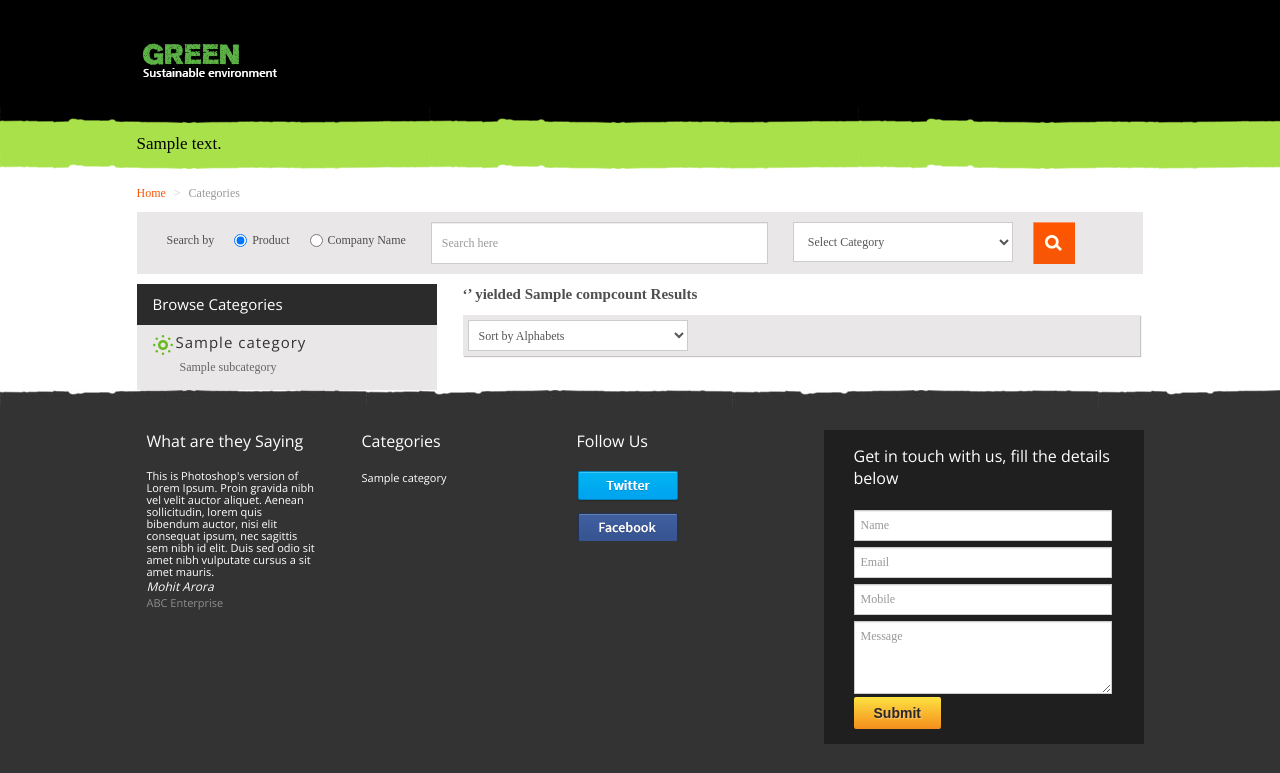
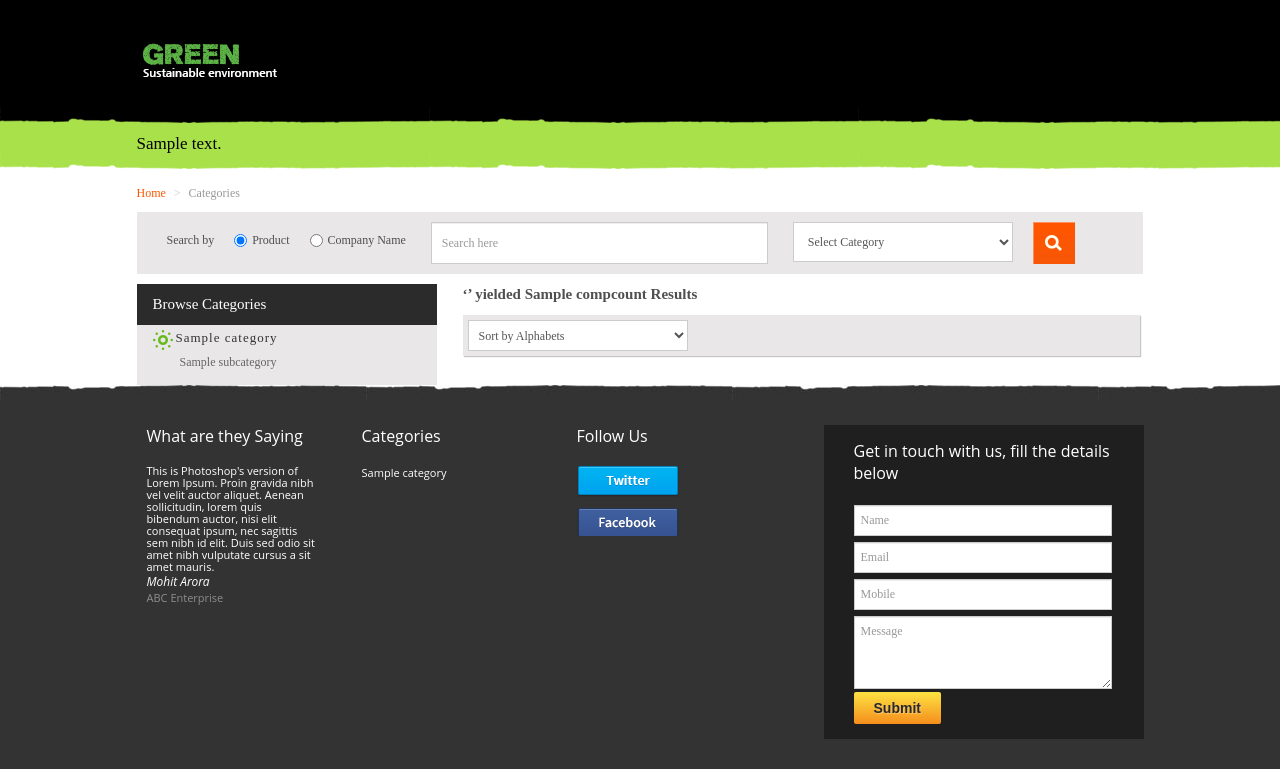
Before and after one commit to akankshajoshi/gogreen, a Django app: template templates/search/comp_search.html in a window 1280 px wide. Shown: the top 773 px of the page. Run offline with Django 3.2, Linux system fonts and the light colour scheme; tables that the repository leaves empty hold one stand-in row (values such as "Sample post"); the template is opened without the code that fills it: values that come from a table or form of the project are taken from there, most other values are stand-ins (such as "Sample title", 1, 10 or a date in 2020); some libraries are stand-ins or nearby versions; some web fonts are replaced.

Commit message:
UI upadted

```diff
--- a/media/css/style.css
+++ b/media/css/style.css
@@ -1,6 +1,15 @@
-@import url(http://fonts.googleapis.com/css?family=Open+Sans:400,600,700);
-/*font-family: 'Open Sans', sans-serif;  @customFontFamily*/
-/*------ template stylization ------*/
+
+
+@font-face {
+    font-family: 'HelveticaNeueRegular';
+    src: url('/media/css/fonts/helveticaneue.eot');
+    src: url('/media/css/fonts/helveticaneue.eot') format('embedded-opentype'),
+    url('/media/css/fonts/helveticaneue.woff') format('woff'),
+    url('/media/css/fonts/helveticaneue.ttf') format('truetype'),
+    url('/media/css/fonts/helveticaneue.svg#HelveticaNeueRegular') format('svg');
+}
+
+
 body {
   background: #fff
 }
@@ -18,7 +27,7 @@ h5,
 h6 {
   margin: 15px 0 0 0;
   font-weight: normal;
-  font-family: 'Open Sans', sans-serif;
+  font-family: 'HelveticaNeueRegular';
 }
 
 
@@ -1555,7 +1564,7 @@ filter: progid:DXImageTransform.Microsoft.gradient( startColorstr='#fde242', end
 .navbar-form li select { padding:10px ; margin:0 0 0 5px;  width:220px;height:40px;}
 .navbar-form li input[type="submit"]{ background:url(/media/images/submit.gif) no-repeat; width:42px; height:42px; border:none; margin:0;}
 .leftnav { background:#e9e7e7;}
-.leftnav h3 { margin:5px 0 0 0; float:left; width:100%;}
+.leftnav h3 { margin:0; float:left; width:95%;font-size: 13px;}
 .leftnav h3 span { float:left; background:url(/media/images/sprite.png) no-repeat; width:24px; height:21px;}
 
 .leftnav h3 span.energy { background-position:-58px -74px;}
@@ -1572,18 +1581,18 @@ filter: progid:DXImageTransform.Microsoft.gradient( startColorstr='#fde242', end
 
 .leftnav .bdr { margin:10px 0;  border-bottom:solid 1px #ccc; float:left; width:100%;}
 
-.sort { width:98%; display:block; background:#e9e7e7; box-shadow:1px 1px 1px #c5c5c5; padding:5px; margin:0 0 20px 0}
+.sort { width:98%; display:block; background:#e9e7e7; box-shadow:1px 1px 1px #c5c5c5; padding:5px; margin:0 0 13px 0}
 
 .searchresult {  margin: 10px 0;
-    padding: 10px 10px 10px 20px;
-    width: 95%;}
+    padding: 0px 10px 10px 20px;
+    width: 95%;font-size: 13px;line-height: 16px;}
 .searchresult img { border:solid 1px #e6e6e6; margin:5px 10px 0px 0;}
 
 .searchresult span { display:block;}
-.searchresult strong a { font-size:24px; display:block; color:#ff5500; margin:0 0 10px 0; line-height:24px;}
+.searchresult strong a { font-size:22px; font-weight: normal; display:block; color:#ff5500; margin:0; line-height:24px;}
 .load { text-align:center; font-size:14px; padding:10px 0;}
 
-.searchresultgrey { background:#f6f5f5; border-bottom:solid 2px #d2d2d2;}
+.searchresultgrey { background:#f6f5f5; border-bottom:solid 2px #d2d2d2;padding-top: 5px;}
 .green { color:#000000; font-size:30px; }
 .thumbnail .caption { position:absolute; color:#fff; bottom:0px; background:url(/media/images/caption.png) repeat;font:normal 13px Arial, Helvetica, sans-serif; padding:9px 9px 45px 9px;}
 .thumbnail .caption strong { font:bold 18px Arial, Helvetica, sans-serif;}
@@ -1595,7 +1604,7 @@ filter: progid:DXImageTransform.Microsoft.gradient( startColorstr='#fde242', end
 
 .comptop img { margin:0 0PX 0 10px ; border:solid 1PX #c5c5c5; box-shadow:1PX 1PX 1PX #ececec; float:left;}
 .comptop h1 { display:block; font-size:20px; float:left; width:80%;  margin:10px 0PX 10px 10px ; line-height:20px; color:#000000;}
-.comptop em  { float:left; font-weight:16px; font-style:normal; padding:5px 0; display:block; width:80%;margin:0 0PX 0 10px ;}
+.comptop em  { float:left; font-size:16px; font-style:normal; padding:5px 0; display:block; width:80%;margin:0 0PX 0 10px ;}
 .comptop p  { float:left; width:80%; font:normal 12px Arial, Helvetica, sans-serif; padding:20px 0 0 0;margin:0 0PX 0 10px ;}
 .buisness { margin:20px 0 0 0; position:relative;}
 .buisness h2 { font:normal 18px Arial, Helvetica, sans-serif; display:block; font-weight:400; background:none; color:#000; padding:5px 0;}
@@ -1674,7 +1683,7 @@ filter: progid:DXImageTransform.Microsoft.gradient( startColorstr='#fde242', end
 .listright strong { display:block; font:bold 15px Arial, Helvetica, sans-serif; padding:2px 0 5px 0;}
 .listright p { width:80%; float:left;}
 .listright em { float:right; width:22px; height:22px; background:url(/media/images/sprite.png) -198px -15px no-repeat;}
-ul.keyword{width:670px}
+ul.keyword{width:670px;margin-top: 3px;}
 ul.keyword li{width:33%;float: left;}
 ul.keyword li a,ul.keyword li a:hover{color:#4F4F4F}
 
@@ -1685,3 +1694,4 @@ ul.keyword li a,ul.keyword li a:hover{color:#4F4F4F}
 
 .disable{display: none;}
 #content .leftnav ul{float: left;padding-top: 0px;}
+.indsearch{font-size: 12px;}
--- a/templates/directory/company.htm
+++ b/templates/directory/company.htm
@@ -60,14 +60,14 @@
    <h2> Contact Information</h2>
 
 <div id="googlemap">
-       {{comp.address}} {{comp.state}}
+       {{comp.address}}
    </div>
 
 
 
    <div class=" contact"><strong>Contact Person: {{comp.contact_person}}</strong><br>
    <ul><li><span class="ad"></span>
-   {{comp.address}}{{comp.city}}{{comp.state}}</li>
+   {{comp.address}}</li>
   <li><span class="mo"></span>{{comp.mobile}}</li><li>	  <span class="web"></span>	<a href="{{ comp.website }}" target="_blank">{{ comp.website }}</a> </li><li> <span class="email"></span><a href="mailto:{{contact_email}}">{{comp.contact_email}}</a></li></ul></div>
 
    </div>
--- a/templates/directory/search.html
+++ b/templates/directory/search.html
@@ -1,6 +1,6 @@
 <form class="navbar-form pull-left" method='POST' action='{% url search %}'>
 {% csrf_token %}
-    <ul>  <li class="mm">Search by </li>
+    <ul class="indsearch">  <li class="mm">Search by </li>
         <li class="mm">
         <input name="search_by" type="radio" checked="true" value="by_product" />Product
     </li><li class="mm">
--- a/website/views.py
+++ b/website/views.py
@@ -97,7 +97,7 @@ def search(request):
         compcount = comps.count();
         paginator = Paginator(comps, 10)
         page = request.GET.get('page', 1)
-
+        categ=Category.objects.filter(subcategory=1)
         try:
             comp1 = paginator.page(page)
         except PageNotAnInteger:
@@ -110,6 +110,6 @@ def search(request):
              HTML = render_to_string('search/searchlisting.html',{'comps':comp1,'keyword':keyword,'search_by':search_by}, context_instance=RequestContext(request))
              return HttpResponse(json.dumps({'HTML':HTML,'keyword':keyword,'search_by':search_by}))
 
-        return render_to_response('search/comp_search.html', {'compcount':compcount,'comps':comp1,'keyword':keyword,'search_by':search_by}, context_instance=RequestContext(request))
+        return render_to_response('search/comp_search.html', {'categ':categ,'compcount':compcount,'comps':comp1,'keyword':keyword,'search_by':search_by}, context_instance=RequestContext(request))
     else:
         return HttpResponse('BAD REQUEST')
```
